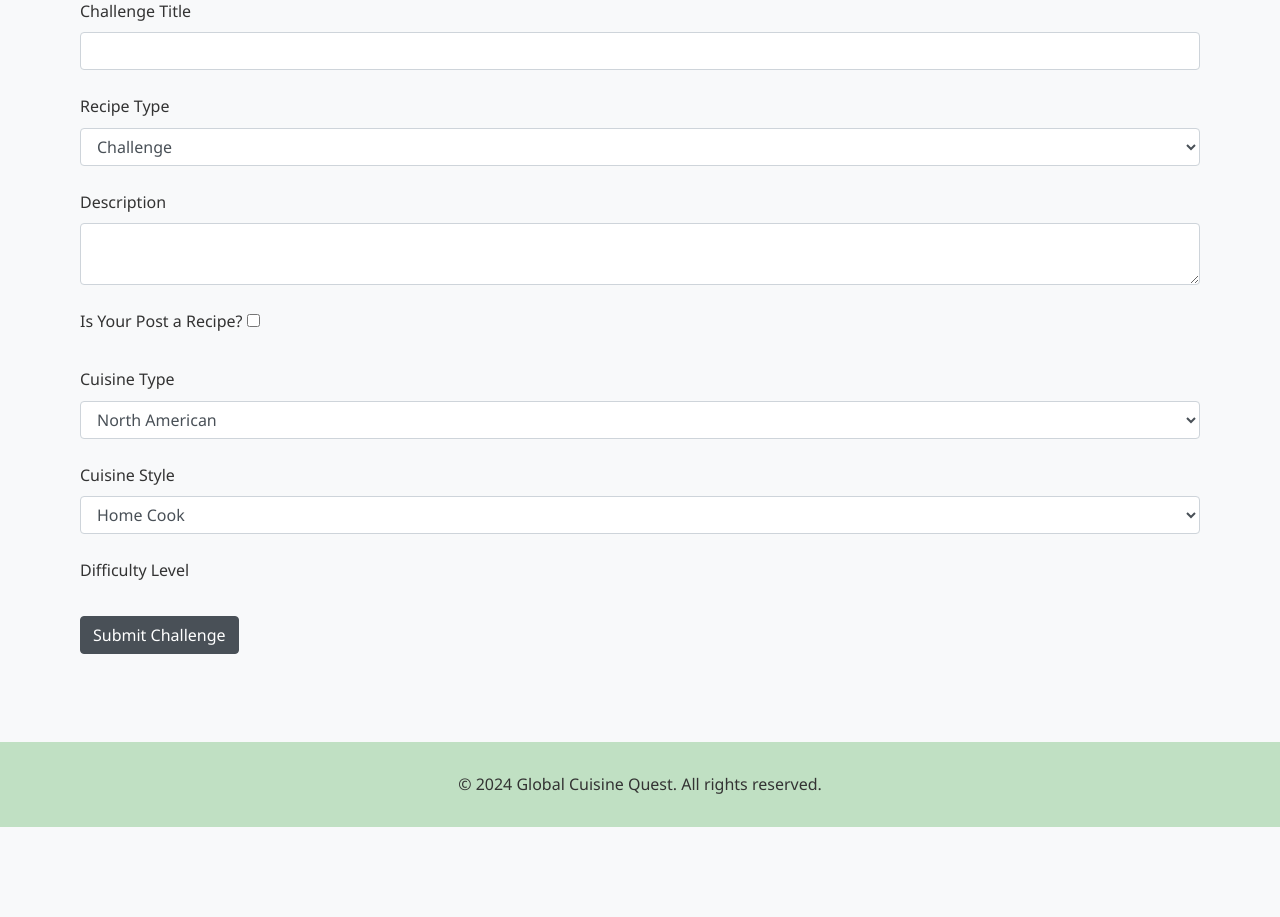
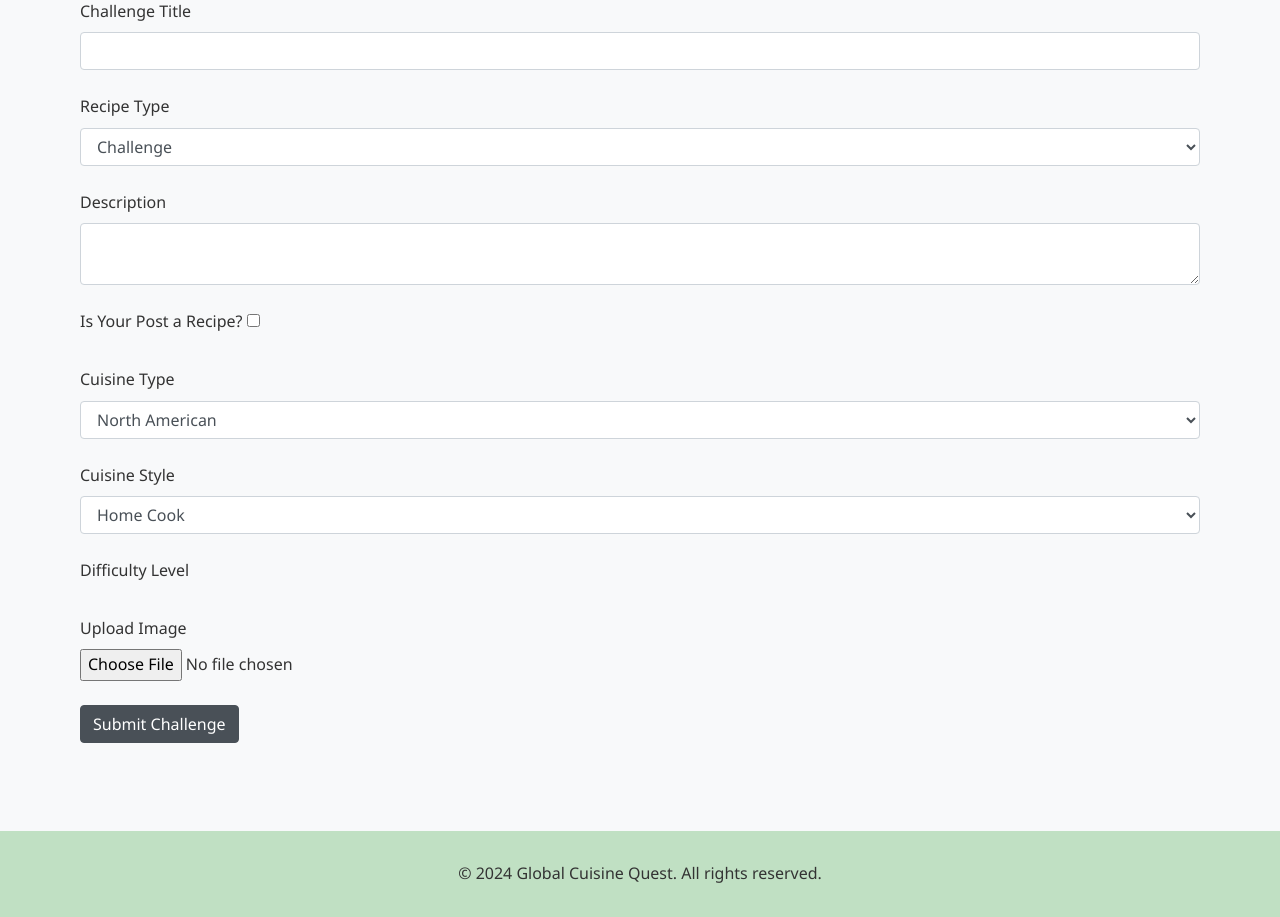
Before and after one commit to aceiicle/Global-Cuisine-Quest, a Flask app: page /create_challenge in a window 1280 px wide. Shown: the part 237-1154 px from the top of the page. Before the commit the page ends 1064 px from the top, so only its background shows below. Run offline with Flask 3, Linux system fonts and the light colour scheme; the visitor is signed in with stand-in values (Sample User, id 1); some libraries are stand-ins or nearby versions.

Commit message:
user created challenges are now displayed with image functionality

```diff
--- a/globalcuisine/__init__.py
+++ b/globalcuisine/__init__.py
@@ -16,6 +16,7 @@
     app.config['SECRET_KEY'] = 'your_secret_key_here'
     app.config['SQLALCHEMY_DATABASE_URI'] = 'sqlite:///globalcuisine.db'
     app.config['SQLALCHEMY_TRACK_MODIFICATIONS'] = False
+    app.config['UPLOAD_FOLDER'] = 'globalcuisine/static/images'
 
     db.init_app(app)
 
--- a/globalcuisine/forms.py
+++ b/globalcuisine/forms.py
@@ -4,6 +4,7 @@
 from .models import User
 from wtforms.widgets import html_params
 from markupsafe import Markup, escape
+from flask_wtf.file import FileField, FileAllowed
 from . import db
 
 class RegistrationForm(FlaskForm):
@@ -75,6 +76,7 @@
     cuisine_type = SelectField('Cuisine Region', choices=[('North American', 'North American'), ('South American', 'South American'), ('African', 'African'), ('Middle Eastern', 'Middle Eastern'), ('Northern European', 'Northern European'), ('Central European', 'Central European'), ('Eastern European', 'Eastern European'), ('West Asian', 'West Asian'), ('North Asian', 'North Asian'), ('Japanese', 'Japanese'), ('South Asian', 'South Asian'), ('Oceania', 'Oceania')], validators=[DataRequired()])
     cuisine_style = SelectField('Cuisine Style', choices=[('Home Cook', 'Home Cook'),('Fast Food', 'Fast Food'), ('Fusion Cuisine', 'Fusion Cuisine'), ('Grande Cuisine', 'Grande Cuisine'), ('Molecular Gastronomy', 'Molecular Gastronomy'), ('Vegetarian Cuisine', 'Vegetarian Cuisine'), ('Vegan Cuisine', 'Vegan Cuisine'), ('Street Food', 'Street Food'), ('Soul Food', 'Soul Food')], validators=[DataRequired()])
     difficulty_level = StarField('Difficulty Level', validators=[DataRequired()])
+    image = FileField('Upload Image', validators=[FileAllowed(['jpg', 'jpeg', 'png'], 'Images only!')])
     submit = SubmitField('Create')
 # Add JavaScript to toggle the visibility of the textarea based on the boolean field's value
 toggle_script = """
--- a/globalcuisine/main.py
+++ b/globalcuisine/main.py
@@ -1,7 +1,9 @@
 # globalcuisine/main.py
-from flask import Blueprint, render_template, flash, redirect, url_for, request
+import os
+from flask import Blueprint, render_template, flash, redirect, url_for, request, current_app
 from flask_login import login_user, logout_user, current_user, login_required
 from werkzeug.security import generate_password_hash, check_password_hash
+from werkzeug.utils import secure_filename
 from . import db
 from .models import User, Challenge, Submission
 from .forms import CreateChallengeForm, LoginForm, RegistrationForm
@@ -46,6 +48,15 @@
 def create_challenge():
     form = CreateChallengeForm()
     if form.validate_on_submit():
+        # Extract file from form, if present
+        image_file = form.image.data
+        filename = None
+        if image_file:
+            filename = secure_filename(image_file.filename)
+            image_path = os.path.join(current_app.config['UPLOAD_FOLDER'], filename)
+            image_file.save(image_path)
+
+        # Create new Challenge object including the image filename if available
         challenge = Challenge(
             title=form.title.data,
             recipe_type=form.recipe_type.data,
@@ -56,14 +67,15 @@
             cuisine_type=form.cuisine_type.data,
             cuisine_style=form.cuisine_style.data,
             difficulty_level=form.difficulty_level.data,
-            user_id=current_user.id  # Assuming current_user is from Flask-Login
+            image_filename=filename,  # Save filename to the database
+            user_id=current_user.id
         )
         db.session.add(challenge)
         db.session.commit()
         flash('Your challenge has been created!', 'success')
         return redirect(url_for('main.challenge_list'))
     else:
-        # Log or print form errors to see what's going wrong
+        # If form doesn't validate, log errors
         print(form.errors)
 
     return render_template('create_challenge.html', title='Create Challenge', form=form)
@@ -83,3 +95,8 @@
 @login_required
 def dashboard():
     return render_template('dashboard.html', title='Dashboard')
+
+@main.route('/challenge/<int:challenge_id>')
+def challenge_detail(challenge_id):
+    challenge = Challenge.query.get_or_404(challenge_id)
+    return render_template('challenge_detail.html', challenge=challenge)
--- a/globalcuisine/models.py
+++ b/globalcuisine/models.py
@@ -38,6 +38,7 @@
     cuisine_type = db.Column(db.String(100))  # Make sure this line exists
     cuisine_style = db.Column(db.String(100))  # Make sure this line exists
     difficulty_level = db.Column(db.String(50), nullable=False)
+    image_filename = db.Column(db.String(255))
     user_id = db.Column(db.Integer, db.ForeignKey('user.id'), nullable=False)
     submissions = db.relationship('Submission', backref='challenge', lazy=True)
 
--- a/globalcuisine/templates/create_challenge.html
+++ b/globalcuisine/templates/create_challenge.html
@@ -102,6 +102,18 @@
         </div>
 
         <div class="form-group">
+            {{ form.image.label(class="form-control-label") }}
+            {{ form.image(class="form-control-file") }}
+            {% if form.image.errors %}
+                <div class="alert alert-danger">
+                    {% for error in form.image.errors %}
+                        {{ error }}
+                    {% endfor %}
+                </div>
+            {% endif %}
+        </div>
+
+        <div class="form-group">
             <button type="submit" class="btn btn-primary">Submit Challenge</button>
         </div>
 
```
Also changed, not shown: globalcuisine/templates/challenge_list.html (+4 -3 lines), globalcuisine/static/images/default.png (added), instance/globalcuisine.db.
